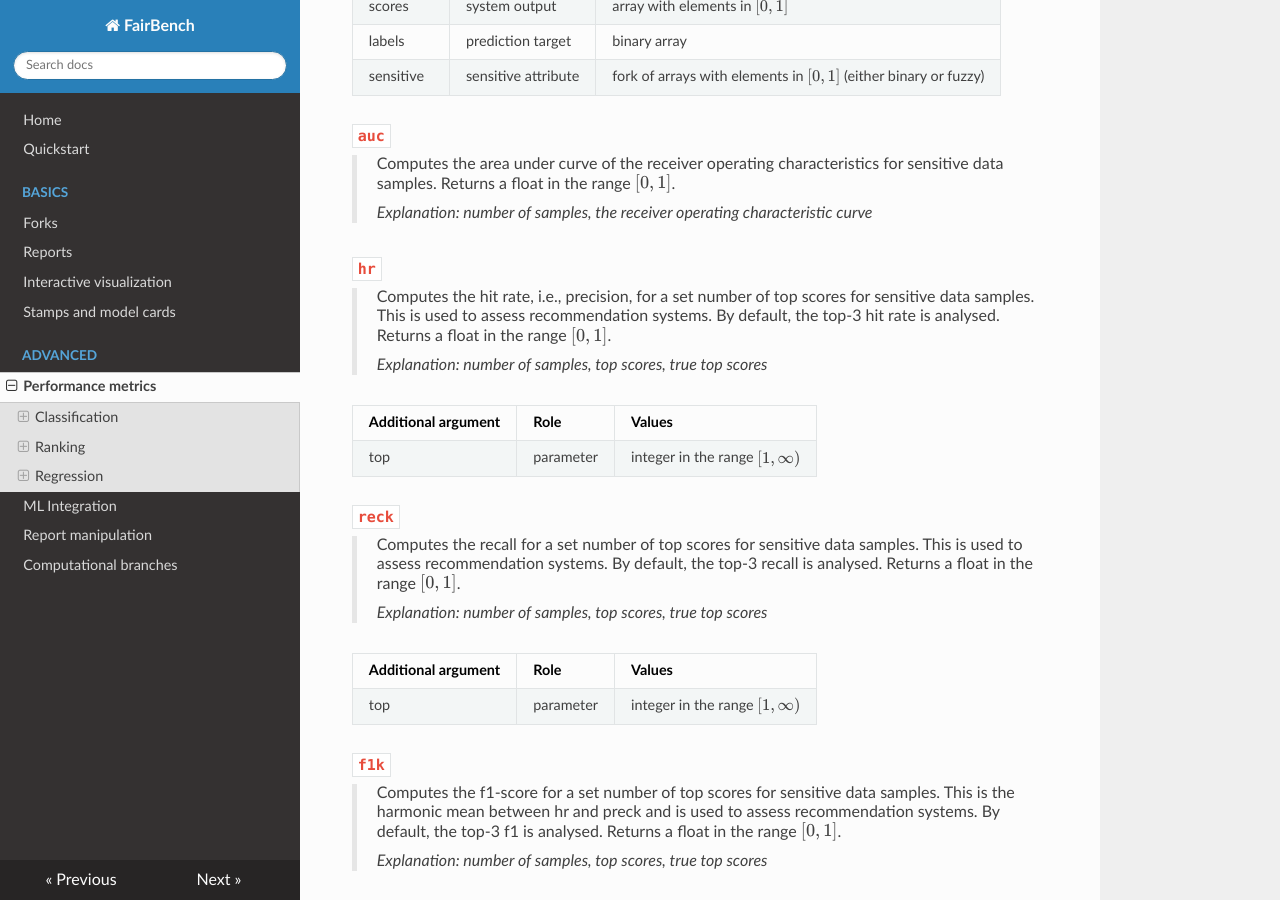
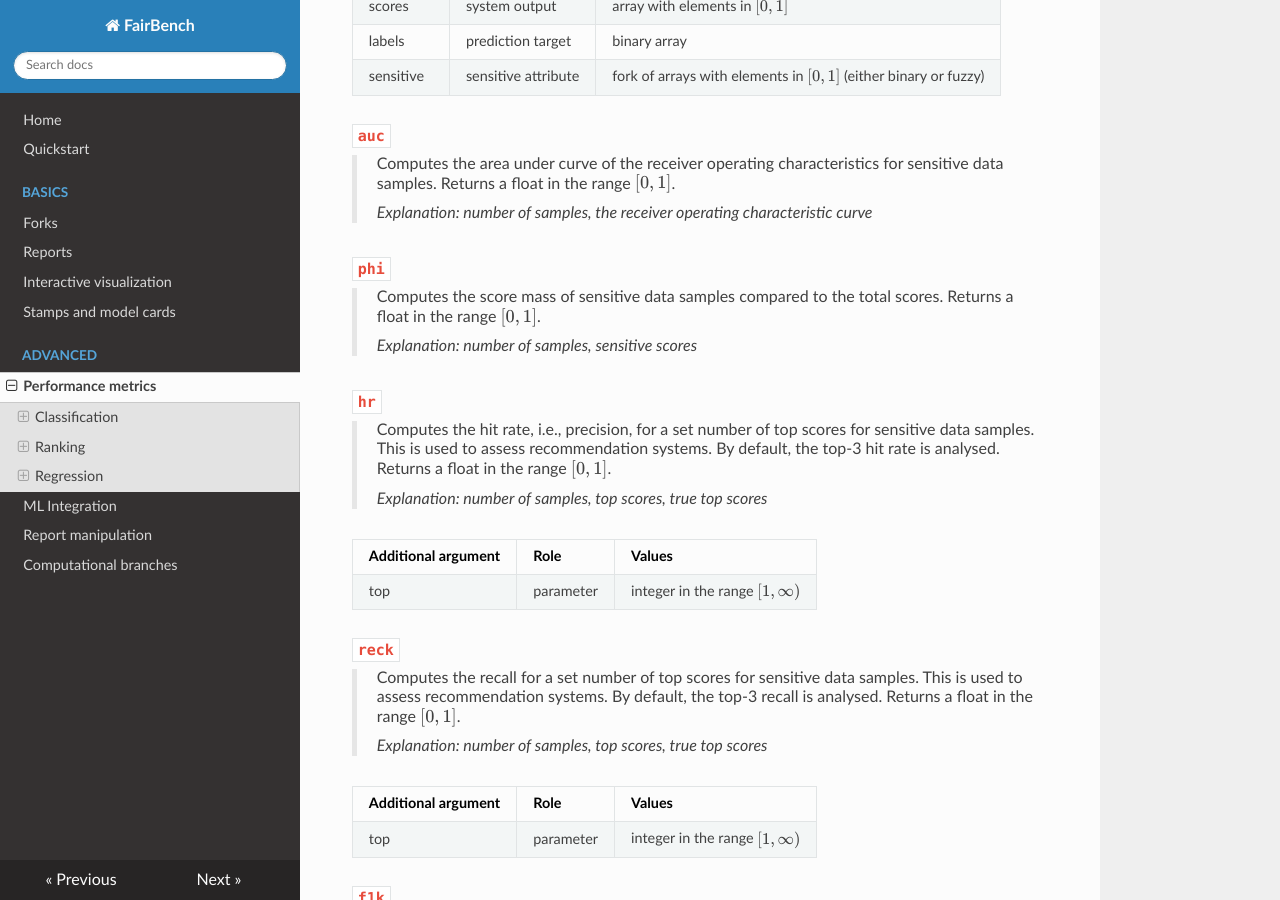
Before and after one commit to mever-team/FairBench, an MkDocs documentation site: the page built from docs/advanced/metrics.md, in a window 1280 px wide and 900 px high, scrolled down 1873 px. Built offline with MkDocs 1.6.1, drawn with Linux system fonts in a browser that asks for light colours; nearby versions of some CDN libraries.

```diff
--- a/docs/advanced/metrics.md
+++ b/docs/advanced/metrics.md
@@ -127,6 +127,18 @@ Returns a float in the range $[0,1]$.
 
 <br><div class="explain"><em>Explanation:
 number of samples, the receiver operating characteristic curve
+</em></div></div>
+
+
+### `phi`
+<div class="doc" markdown="span">
+Computes the score mass of
+sensitive data samples compared
+to the total scores.
+Returns a float in the range $[0,1]$.
+
+<br><div class="explain"><em>Explanation:
+number of samples, sensitive scores
 </em></div></div>
 
 
```
Also changed, not shown: README.md (+0 -4 lines), 1 other file.
